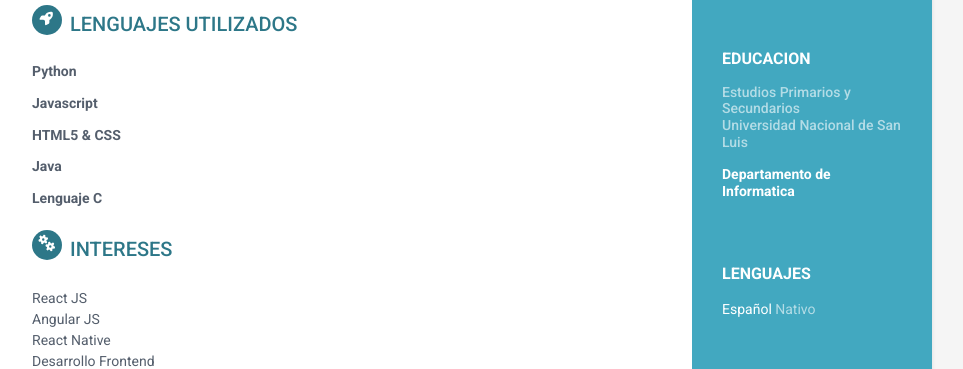
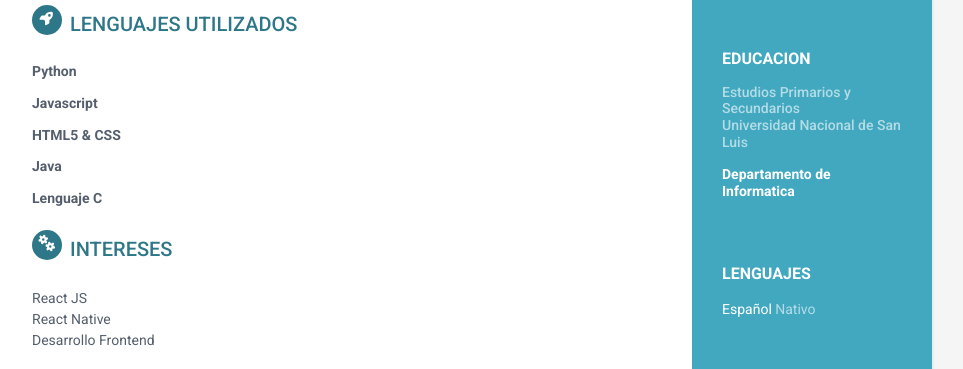
Before and after one commit to Batvizz/CV, a plain HTML site: page index.html in a window 1280 px wide. Shown: the part 588-957 px from the top of the page, without its empty margins (188-1151 px from the left). Drawn offline with Linux system fonts and the light colour scheme.

Commit message:
Update index.html

```diff
--- a/index.html
+++ b/index.html
@@ -197,7 +197,6 @@
             <div class="languages-container container-block">
               <ul class="list-unstyled interests-list">
                 <li>React JS</li>
-                <li>Angular JS</li>
                 <li>React Native</li>
                 <li>Desarrollo Frontend</li>
               </ul>
```
